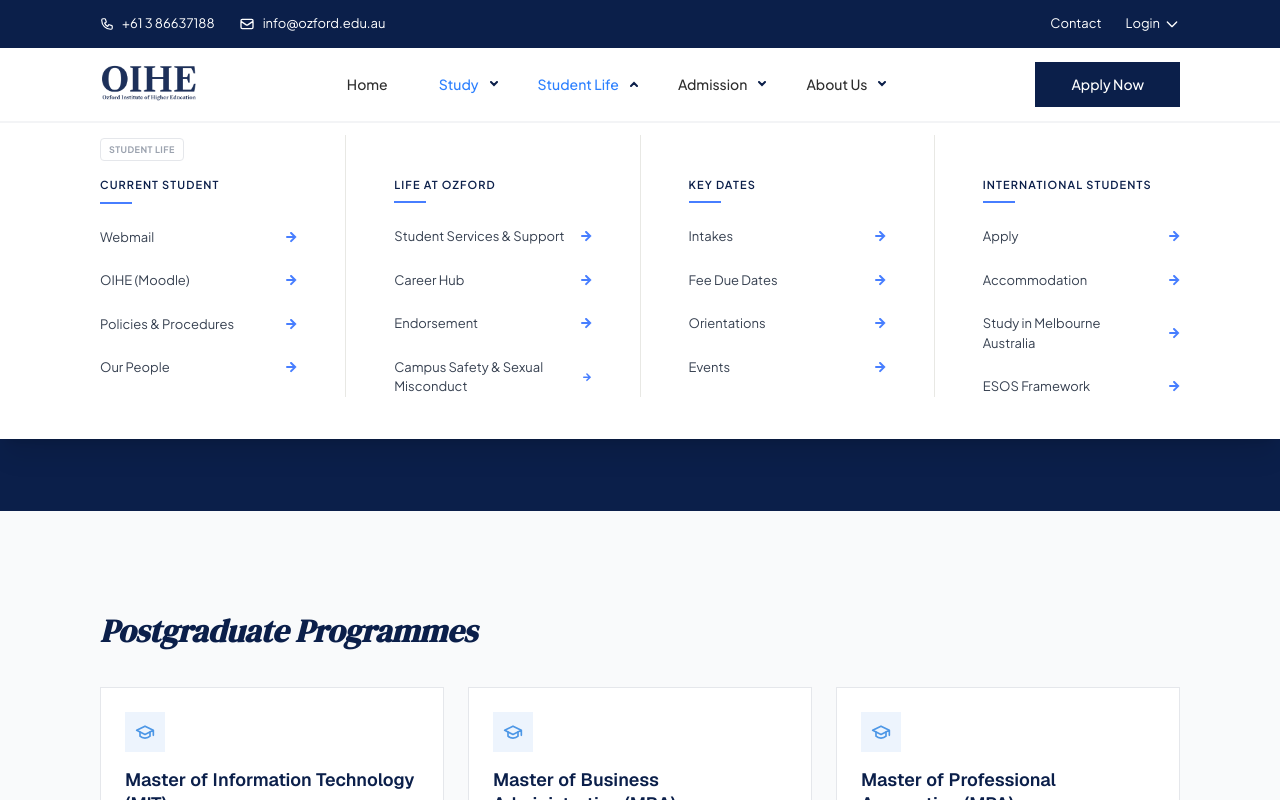
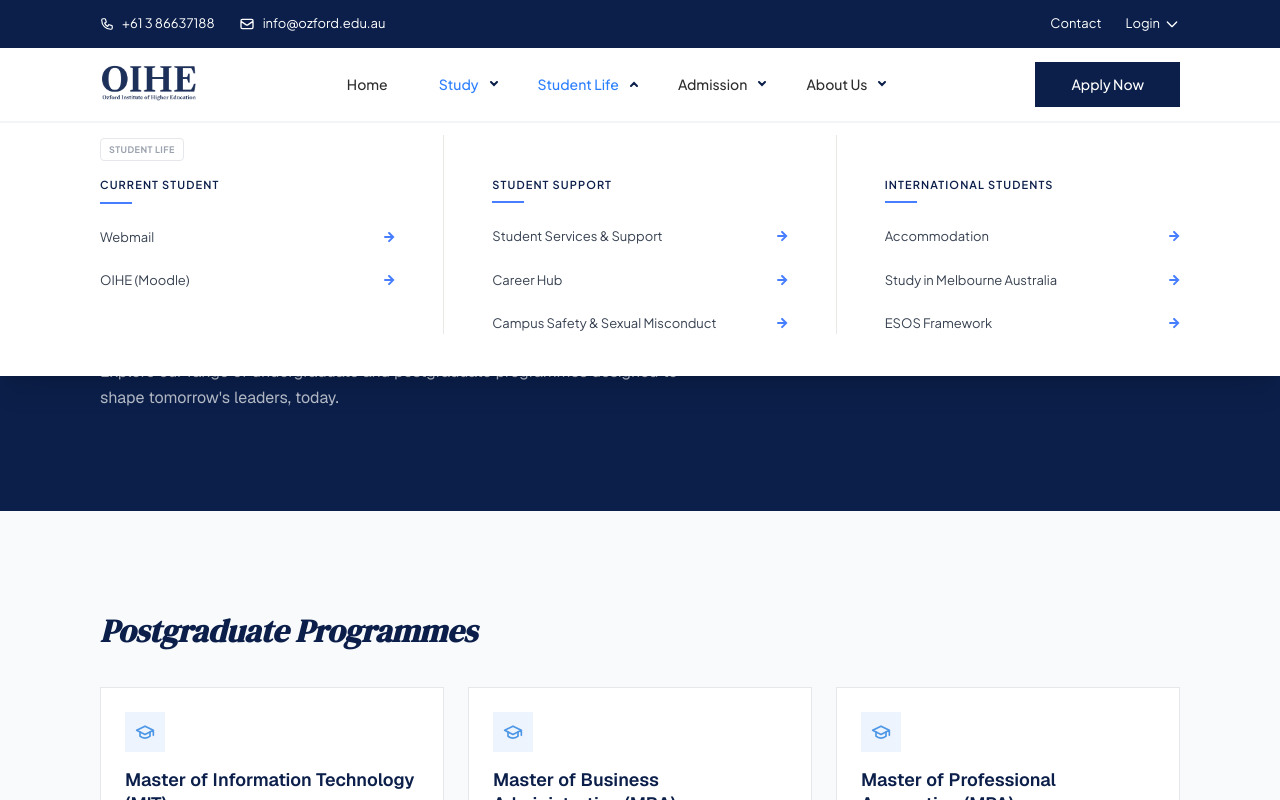
Before and after one commit to Abhij9920/ohie_web, a Next.js app: page /study in a window 1280 px wide. Both pictures are taken after a click on the link "Student Life". Shown: the top 800 px of the page. Built offline with nearby package versions, Linux system fonts and the light colour scheme.

Commit message:
feat: implement navigation mega menus with associated data constants and components

```diff
--- a/components/AboutMegaMenu.tsx
+++ b/components/AboutMegaMenu.tsx
@@ -20,28 +20,17 @@ export default function AboutMegaMenu({ isActive, onClose }: Props) {
             <MegaMenuHeader title="About Ozford" />
             <ul className="space-y-[24px]">
               {aboutData.aboutOzford.map((course, idx) => (
-                <MegaMenuLink key={idx} href={course === "About us" ? "/about-us" : course === "Our Philosophy" ? "/about-us/our-philosophy" : course === "Our People" ? "/about-us/our-people" : course === "Gallery" ? "/about-us/gallery" : course === "Testimonials" ? "/about-us/testimonials" : course === "Our Stories" ? "/about-us/our-stories" : course === "Policies & Procedures" ? "/policies?ref=about" : "#"} onClick={onClose}>{course}</MegaMenuLink>
+                <MegaMenuLink key={idx} href={course === "About us" ? "/about-us" : course === "Our Philosophy" ? "/about-us/our-philosophy" : course === "Our People" ? "/about-us/our-people" : course === "Gallery" ? "/about-us/gallery" : course === "Testimonials" ? "/about-us/testimonials" : course === "Our Stories" ? "/about-us/our-stories" : "#"} onClick={onClose}>{course}</MegaMenuLink>
               ))}
             </ul>
           </div>
 
           <div className="flex-1 border-r border-[#E8E8E4] pr-8 lg:pr-12">
             <div className="mt-[42px]">
-              <MegaMenuHeader title="Life at Ozford" />
+              <MegaMenuHeader title="Governance & Policies" />
               <ul className="space-y-[24px]">
-                {aboutData.lifeAtOzford.map((course, idx) => (
-                  <MegaMenuLink key={idx} href={course === "Student Services & Support" ? "/student-life/student-services-support?ref=about" : course === "Career Hub" ? "/student-life/career-hub?ref=about" : course === "Endorsement" ? "/student-life/endorsement?ref=about" : course === "Campus Safety & Sexual Misconduct" ? "/campus-safety?ref=about" : course === "Terms & Policies" ? "/terms?ref=about" : "#"} onClick={onClose}>{course}</MegaMenuLink>
-                ))}
-              </ul>
-            </div>
-          </div>
-
-          <div className="flex-1 border-r border-[#E8E8E4] pr-8 lg:pr-12">
-            <div className="mt-[42px]">
-              <MegaMenuHeader title="Terms & Policies" />
-              <ul className="space-y-[24px]">
-                {aboutData.termsAndPolicies.map((course, idx) => (
-                  <MegaMenuLink key={idx} href={course === "Policies & Procedures" ? "/policies?ref=about" : course === "ESOS Act" ? "/student-life/esos-framework?ref=about" : course === "Terms & Conditions" ? "/terms?ref=about" : course === "Privacy Statement" ? "/about-us/privacy-statement?ref=about" : course === "Disclaimer" ? "/about-us/disclaimer?ref=about" : "#"} onClick={onClose}>{course}</MegaMenuLink>
+                {aboutData.governanceAndPolicies.map((course, idx) => (
+                  <MegaMenuLink key={idx} href={course === "Policies & Procedures" ? "/policies?ref=about" : course === "Terms & Conditions" ? "/terms?ref=about" : course === "Privacy Statement" ? "/about-us/privacy-statement?ref=about" : course === "Disclaimer" ? "/about-us/disclaimer?ref=about" : "#"} onClick={onClose}>{course}</MegaMenuLink>
                 ))}
               </ul>
             </div>
--- a/components/AdmissionMegaMenu.tsx
+++ b/components/AdmissionMegaMenu.tsx
@@ -13,10 +13,10 @@ export default function AdmissionMegaMenu({ isActive, onClose }: Props) {
         } hidden lg:block`}
     >
       <div className="max-w-[1440px] mx-auto px-4 md:px-[40px] lg:px-[80px] xl:px-[100px] md:px-[40px] lg:px-[80px] xl:px-[100px]">
-        <div className="flex pt-[12px] gap-12">
+        <div className="flex pt-[12px] gap-8 lg:gap-12">
 
-          <div className="flex-1 flex gap-12 pb-[42px]">
-            <div className="flex-1 border-r border-[#E8E8E4] pr-12">
+          <div className="flex-[2] flex gap-8 lg:gap-12 pb-[42px]">
+            <div className="flex-1 border-r border-[#E8E8E4] pr-4 lg:pr-8">
               <MegaMenuBadge title="Admission & Entry" />
               <MegaMenuHeader title="Higher Education" />
               <ul className="space-y-[24px]">
@@ -26,14 +26,9 @@ export default function AdmissionMegaMenu({ isActive, onClose }: Props) {
                   if (c.includes("why oihe")) href = "/admission-entry/why-oihe";
                   else if (c.includes("intakes")) href = "/student-life/intakes?ref=admission";
                   else if (c.includes("how to apply")) href = "/admission-entry/how-to-apply";
-                  else if (c.includes("policies")) href = "/policies?ref=admission";
                   else if (c.includes("orientation")) href = "/student-life/orientation?ref=admission";
                   else if (c.includes("entry requirements")) href = "/admission-entry/entry-requirements";
                   else if (c.includes("pre-enrolment")) href = "/admission-entry/pre-enrolment";
-                  else if (c.includes("brochure")) href = "/OIHE_Brochure_2026.pdf";
-                  else if (c.includes("handbook")) href = "/OIHE_Student_Handbook_Jul_2026_1.pdf";
-                  else if (c.includes("terms")) href = "/terms?ref=admission";
-                  else if (c.includes("tuition assurance") || c.includes("tution")) href = "/admission-entry/statement-of-tuition-assurance";
 
                   return (
                     <MegaMenuLink key={idx} href={href} onClick={onClose}>{course}</MegaMenuLink>
@@ -42,7 +37,26 @@ export default function AdmissionMegaMenu({ isActive, onClose }: Props) {
               </ul>
             </div>
 
-            <div className="flex-1 pr-12">
+            <div className="flex-1 border-r border-[#E8E8E4] pr-4 lg:pr-8">
+              <div className="mt-[42px]">
+                <MegaMenuHeader title="Documents" />
+                <ul className="space-y-[24px]">
+                  {admissionData.documents.map((course, idx) => {
+                    const c = course.toLowerCase();
+                    let href = "#";
+                    if (c.includes("brochure")) href = "/OIHE_Brochure_2026.pdf";
+                    else if (c.includes("handbook")) href = "/OIHE_Student_Handbook_Jul_2026_1.pdf";
+                    else if (c.includes("tuition assurance") || c.includes("tution")) href = "/admission-entry/statement-of-tuition-assurance";
+
+                    return (
+                      <MegaMenuLink key={idx} href={href} onClick={onClose}>{course}</MegaMenuLink>
+                    );
+                  })}
+                </ul>
+              </div>
+            </div>
+
+            <div className="flex-1 pr-4 lg:pr-8">
               <div className="mt-[42px]">
                 <MegaMenuHeader title="Information" />
                 <ul className="space-y-[24px]">
@@ -50,14 +64,10 @@ export default function AdmissionMegaMenu({ isActive, onClose }: Props) {
                     const c = course.toLowerCase();
                     let href = "#";
 
-                    if (c.includes("orientation")) href = "/student-life/orientation?ref=admission";
-                    else if (c.includes("apply now")) href = "/admission-entry/how-to-apply";
-                    else if (c.includes("agent")) href = "/admission-entry/authorized-agents";
-                    else if (c.includes("tuition assurance") || c.includes("tution")) href = "/admission-entry/statement-of-tuition-assurance";
-                    else if (c.includes("handbook")) href = "/OIHE_Student_Handbook_Jul_2026_1.pdf";
-                    else if (c.includes("policies")) href = "/policies?ref=admission";
+                    if (c.includes("agent")) href = "/admission-entry/authorized-agents";
                     else if (c === "pay fees" || c === "payment methods") href = "/fees#payment-methods";
                     else if (c.includes("fee") || c.includes("payment")) href = "/fees";
+                    else if (c.includes("endorsement")) href = "/student-life/endorsement?ref=admission";
 
                     return (
                       <MegaMenuLink key={idx} href={href} onClick={onClose}>{course}</MegaMenuLink>
--- a/components/Navbar.tsx
+++ b/components/Navbar.tsx
@@ -54,32 +54,20 @@ const mobileNavData: MobileNavItem[] = [
         name: "Current Student",
         children: [
           { name: "Webmail", href: "https://www.office.com/login" },
-          { name: "OIHE (Moodle)", href: "https://oihe.ozford.edu.au/login/index.php" },
-          { name: "Policies & Procedures", href: "/policies?ref=student" },
-          { name: "Our People", href: "/about-us/our-people?ref=student" }
+          { name: "OIHE (Moodle)", href: "https://oihe.ozford.edu.au/login/index.php" }
         ]
       },
       {
-        name: "Life at Ozford",
+        name: "Student Support",
         children: [
           { name: "Student Services & Support", href: "/student-life/student-services-support" },
           { name: "Career Hub", href: "/student-life/career-hub" },
-          { name: "Endorsement", href: "/student-life/endorsement" },
           { name: "Campus Safety & Sexual Misconduct", href: "/campus-safety" }
         ]
       },
       {
-        name: "Key Dates",
+        name: "International Students",
         children: [
-          { name: "Intakes", href: "/student-life/intakes" },
-          { name: "Orientations", href: "/student-life/orientation" },
-          { name: "Events", href: "/student-life/events" }
-        ]
-      },
-      {
-        name: "International Student",
-        children: [
-          { name: "Apply", href: "/admission-entry/how-to-apply?ref=student" },
           { name: "Accommodation", href: "/student-life/accommodation" },
           { name: "Study in Melbourne Australia", href: "/about-us/study-in-melbourne?ref=student" },
           { name: "ESOS Framework", href: "/student-life/esos-framework" }
@@ -98,19 +86,25 @@ const mobileNavData: MobileNavItem[] = [
           { name: "Orientation", href: "/student-life/orientation?ref=admission" },
           { name: "Entry Requirements", href: "/admission-entry/entry-requirements" },
           { name: "Pre-Enrolment", href: "/admission-entry/pre-enrolment" },
-          { name: "How to Apply", href: "/admission-entry/how-to-apply" },
-          { name: "Policies & Procedures", href: "/policies?ref=admission" },
+          { name: "How to Apply", href: "/admission-entry/how-to-apply" }
+        ]
+      },
+      {
+        name: "Documents",
+        children: [
+          { name: "OIHE Brochure", href: "/OIHE_Brochure_2026.pdf" },
+          { name: "Student Handbook", href: "/OIHE_Student_Handbook_Jul_2026_1.pdf" },
           { name: "Statement of Tuition Assurance", href: "/admission-entry/statement-of-tuition-assurance" }
         ]
       },
       {
         name: "Information",
         children: [
-          { name: "Apply Now", href: "/admission-entry/how-to-apply" },
+          { name: "Pay Fees", href: "/fees#payment-methods" },
+          { name: "Payment Methods", href: "/fees#payment-methods" },
+          { name: "Fee Help", href: "/fees" },
           { name: "Authorised Agents", href: "/admission-entry/authorized-agents" },
-          { name: "Statement of Tuition Assurance", href: "/admission-entry/statement-of-tuition-assurance" },
-          { name: "Policies & Procedures", href: "/policies?ref=admission" },
-          { name: "Fees & Payment", href: "/fees" }
+          { name: "Endorsement", href: "/student-life/endorsement?ref=admission" }
         ]
       }
     ]
@@ -126,23 +120,13 @@ const mobileNavData: MobileNavItem[] = [
           { name: "Our People", href: "/about-us/our-people" },
           { name: "Gallery", href: "/about-us/gallery" },
           { name: "Testimonials", href: "/about-us/testimonials" },
-          { name: "Our Stories", href: "/about-us/our-stories" },
-          { name: "Policies & Procedures", href: "/policies?ref=about" }
+          { name: "Our Stories", href: "/about-us/our-stories" }
         ]
       },
       {
-        name: "Life at Ozford",
-        children: [
-          { name: "Student Services & Support", href: "/student-life/student-services-support?ref=about" },
-          { name: "Career Hub", href: "/student-life/career-hub?ref=about" },
-          { name: "Campus Safety & Sexual Misconduct", href: "/campus-safety?ref=about" }
-        ]
-      },
-      {
-        name: "Terms & Policies",
+        name: "Governance & Policies",
         children: [
           { name: "Terms & Conditions", href: "/terms" },
-          { name: "ESOS Act", href: "/student-life/esos-framework?ref=about" },
           { name: "Privacy Statement", href: "/about-us/privacy-statement" },
           { name: "Disclaimer", href: "/about-us/disclaimer" },
           { name: "Policies & Procedures", href: "/policies?ref=about" }
--- a/components/StudentLifeMegaMenu.tsx
+++ b/components/StudentLifeMegaMenu.tsx
@@ -27,21 +27,10 @@ export default function StudentLifeMegaMenu({ isActive, onClose }: Props) {
 
           <div className="flex-1 border-r border-[#E8E8E4] pr-8 lg:pr-12">
             <div className="mt-[42px]">
-              <MegaMenuHeader title="Life at Ozford" />
+              <MegaMenuHeader title="Student Support" />
               <ul className="space-y-[24px]">
-                {studentLifeData.support.map((course, idx) => (
-                  <MegaMenuLink key={idx} href={course === "Student Services & Support" ? "/student-life/student-services-support" : course === "Career Hub" ? "/student-life/career-hub" : course === "Endorsement" ? "/student-life/endorsement" : course === "Campus Safety & Sexual Misconduct" ? "/campus-safety" : "#"} onClick={onClose}>{course}</MegaMenuLink>
-                ))}
-              </ul>
-            </div>
-          </div>
-
-          <div className="flex-1 border-r border-[#E8E8E4] pr-8 lg:pr-12">
-            <div className="mt-[42px]">
-              <MegaMenuHeader title="Key Dates" />
-              <ul className="space-y-[24px]">
-                {studentLifeData.keyDates.map((course, idx) => (
-                  <MegaMenuLink key={idx} href={course === "Intakes" ? "/student-life/intakes" : course === "Orientations" ? "/student-life/orientation" : course === "Events" ? "/student-life/events" : course === "Fee Due Dates" ? "/fees?ref=student#due-dates" : "#"} onClick={onClose}>{course}</MegaMenuLink>
+                {studentLifeData.studentSupport.map((course, idx) => (
+                  <MegaMenuLink key={idx} href={course === "Student Services & Support" ? "/student-life/student-services-support" : course === "Career Hub" ? "/student-life/career-hub" : course === "Campus Safety & Sexual Misconduct" ? "/campus-safety" : "#"} onClick={onClose}>{course}</MegaMenuLink>
                 ))}
               </ul>
             </div>
@@ -51,10 +40,9 @@ export default function StudentLifeMegaMenu({ isActive, onClose }: Props) {
             <div className="mt-[42px]">
               <MegaMenuHeader title="International Students" />
               <ul className="space-y-[24px]">
-                {studentLifeData.internationalStudent.map((course, idx) => {
+                {studentLifeData.internationalStudents.map((course, idx) => {
                   let href = "#";
-                  if (course === "Apply") href = "/admission-entry/how-to-apply?ref=student";
-                  else if (course === "Study in Melbourne Australia") href = "/about-us/study-in-melbourne?ref=student";
+                  if (course === "Study in Melbourne Australia") href = "/about-us/study-in-melbourne?ref=student";
                   else if (course === "ESOS Framework") href = "/student-life/esos-framework";
                   else if (course === "Accommodation") href = "/student-life/accommodation";
 
--- a/constants/navData.ts
+++ b/constants/navData.ts
@@ -30,25 +30,13 @@ export const studentLifeData = {
   currentStudent: [
     "Webmail",
     "OIHE (Moodle)",
-    "Policies & Procedures",
-    "Our People",
-
   ],
-  support: [
+  studentSupport: [
     "Student Services & Support",
     "Career Hub",
-    "Endorsement",
     "Campus Safety & Sexual Misconduct",
-
   ],
-  keyDates: [
-    "Intakes",
-    "Fee Due Dates",
-    "Orientations",
-    "Events",
-  ],
-  internationalStudent: [
-    "Apply",
+  internationalStudents: [
     "Accommodation",
     "Study in Melbourne Australia",
     "ESOS Framework"
@@ -63,19 +51,18 @@ export const admissionData = {
     "Entry Requirements",
     "Pre-Enrolment",
     "How to Apply",
-    "Terms & Conditions",
+  ],
+  documents: [
     "OIHE Brochure",
     "Student Handbook",
-    "Policies & Procedures",
     "Statement of Tuition Assurance",
   ],
   information: [
-    "Apply Now",
     "Pay Fees",
     "Payment Methods",
     "Fee Help",
-    "Orientations",
-    "Authorised Agents"
+    "Authorised Agents",
+    "Endorsement"
   ]
 };
 
@@ -87,17 +74,9 @@ export const aboutData = {
     "Gallery",
     "Testimonials",
     "Our Stories",
-    "Policies & Procedures",
   ],
-  lifeAtOzford: [
-    "Student Services & Support",
-    "Career Hub",
-    "Endorsement",
-    "Campus Safety & Sexual Misconduct"
-  ],
-  termsAndPolicies: [
+  governanceAndPolicies: [
     "Terms & Conditions",
-    "ESOS Act",
     "Privacy Statement",
     "Disclaimer",
     "Policies & Procedures"
```
